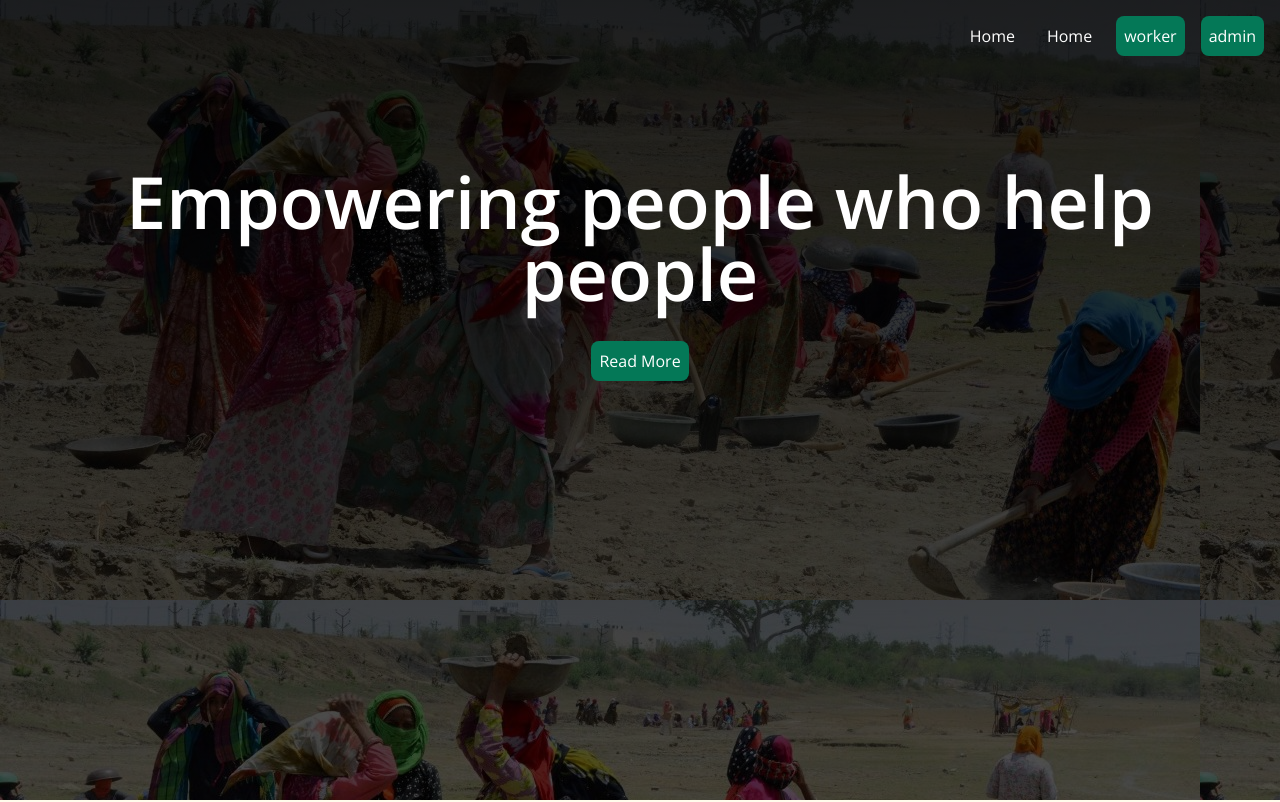
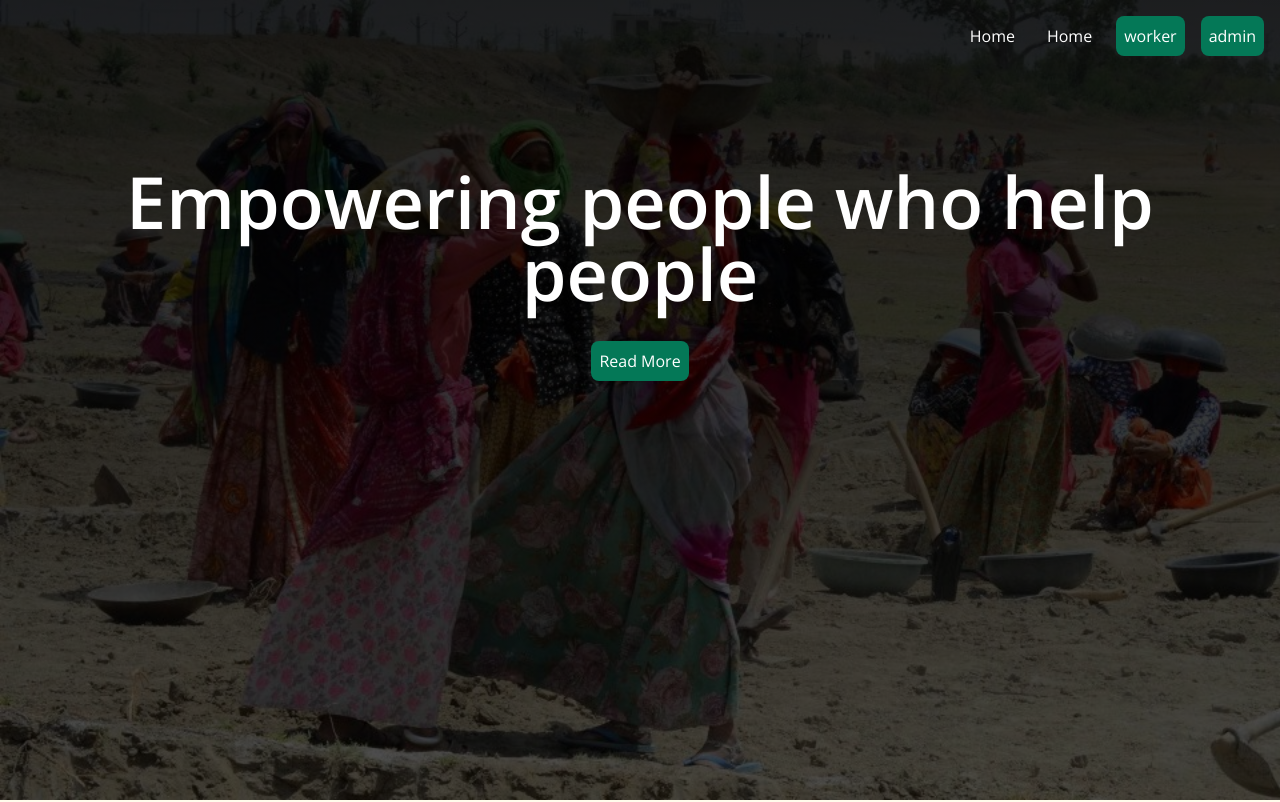
Before and after one commit to Skillvalley-Github/C4-team-3, a React (Vite) app: page / in a window 1280 px wide. Shown: the top 802 px of the page. Built offline with nearby package versions, Linux system fonts and the light colour scheme; no server answers; the database is empty.

Commit message:
quick fix of background image in css file

```diff
--- a/src/pages/Home.css
+++ b/src/pages/Home.css
@@ -1,9 +1,7 @@
 .hero{
-
+    background-repeat: no-repeat;
     background-attachment: fixed;
     background-image: linear-gradient(rgba(0, 0, 0, 0.874), rgba(0, 0, 0, 0.683)), url('../assets//images//full.jpg');
-    min-width: 100%;
-
-
-
+    max-width: 100%;
+   background-size: cover;
 }
```
